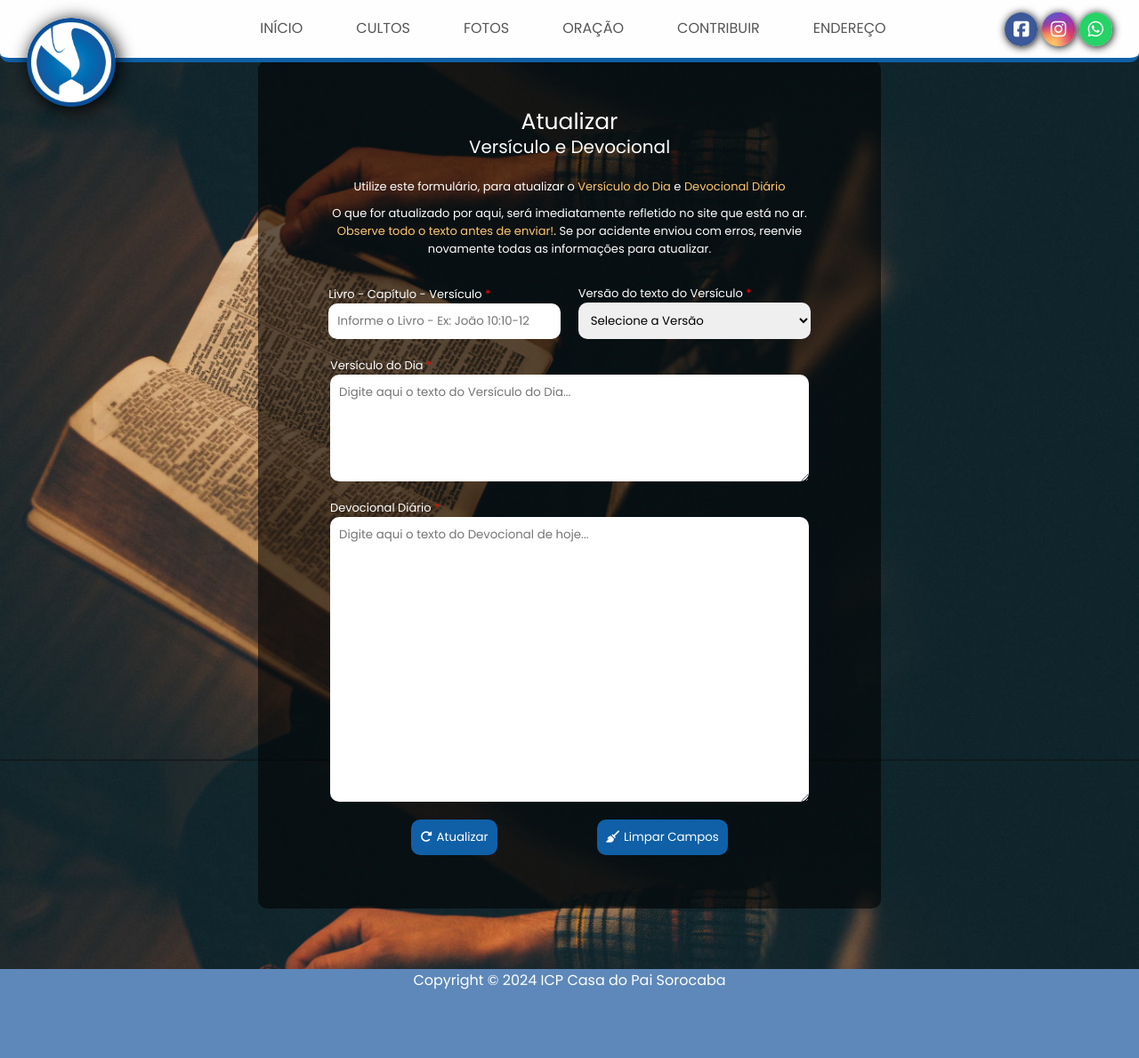
After one commit to wesleyaguiarlopes/site-icp-casa-do-pai-sorocaba, a PHP site: page /atualizar-devocional.html in a window 1280 px wide. The commit adds this page. Shown: the whole page at 89% size. Run offline with PHP 8.4, Linux system fonts and the light colour scheme; some libraries are stand-ins or nearby versions.

Commit message:
Creates the Verse of the Day and Daily Devotional editing page with integration with the Database and makes related adjustments

```diff
--- a/assets/css/responsive.css
+++ b/assets/css/responsive.css
@@ -766,3 +766,73 @@
         }
     }
 }
+
+/* daily devotional page - devocional.html */
+
+@media (max-width: 720px) {
+
+    #daily-devotional {
+
+        .container-verse {
+            padding: 10px;
+
+            .btn_to-go-back:visited {
+                color: var(--color-level0);
+            }
+        }
+
+        img {
+            width: 100%;
+            margin: 1px 0 0 0;
+        }
+
+        p {
+            line-height: 30px;
+            margin: 0 auto;
+            width: 100%;
+            padding: 15px;
+            text-align: left;
+            font-size: 14px;
+        }
+    }
+}
+
+/* update verse of the day and daily devotional - atualizar-devocional.html */
+
+@media (max-width: 836px) {
+
+    #update-devotional-verse {
+
+        .group {
+            flex-direction: column;
+        }
+
+        form > div > div{
+            width: 93%;
+            margin-bottom: 10px;
+        }
+    }
+}
+
+@media (max-width: 768px) {
+
+    #update-devotional-verse {
+        padding: 40px 5px;
+    }
+}
+
+@media (max-width: 620px) {
+
+    #update-devotional-verse {
+        form {
+            padding: 0px;
+        }
+    }
+}
+
+@media (max-height: 820px) {
+
+    #update-devotional-verse {
+        height: auto;
+    }
+}
--- a/assets/css/style.css
+++ b/assets/css/style.css
@@ -315,7 +315,10 @@ body {
         margin: auto;
         padding: 30px;
         border-radius: 30px;
-        /* color: #fff; */
+
+        display: flex;
+        align-items: center;
+        flex-direction: column;
 
         .title {
             text-align: center;
@@ -338,15 +341,18 @@ body {
         .btn-devotional {
             background-color: var(--color-level1);
             color: var(--color-level3);
-            border-radius: 20px;
+            border-radius: 10px;
             text-decoration: none;
             font-size: 15px;
             font-weight: 300;
             padding: 8px 14px;
-            display: flex;
-            align-items: center;
-            box-shadow: 3px 3px 20px 0 #000;
-            justify-content: center;
+            /* display: flex;
+            align-items: center; */
+            box-shadow: 2px 2px 10px 0 #383838;
+        }
+
+        .btn-devotional:hover {
+            background-color: #2e6ea7
         }
 
         .btn-devotional i {
@@ -1161,3 +1167,137 @@ footer {
     align-items: flex-start;
     justify-content: center;
 }
+
+/* daily devotional page - devocional.html */
+
+#daily-devotional {
+    padding-top: 68px;
+
+    max-width: 768px;
+    margin: 0 auto;
+    border: 0;
+    height: auto;
+    text-align: center;
+
+    .devotional-section-title {
+        font-size: 30px;
+        color: var(--color-level0);
+    }
+
+    img {
+        width: 50%;
+        border-radius: 10px;
+    }
+
+    p {
+        line-height: 30px;
+        margin: 0 auto;
+        width: 100%;
+        padding: 30px;
+        text-align: justify;
+    }
+
+    span {
+        color: var(--color-level1);
+    }
+}
+
+/* update verse of the day and daily devotional - atualizar-devocional.html */
+
+#update-devotional-verse {
+    color: var(--color-level3);
+    background-image: url(/assets/images/devotional-verse/person-meditating-on-the-word.jpg);
+    background-repeat: no-repeat;
+    background-size: cover;
+    background-attachment: fixed;
+    padding-top: 68px;
+    padding-bottom: 68px;
+
+    .title {
+        font-size: 25px;
+    }
+
+    .subtitle {
+        margin-top: -6px;
+        font-size: 20px;
+    }
+
+    .title, .subtitle {
+        font-weight: normal;
+        text-align: center;
+    }
+
+    form {
+        max-width: 700px;
+        margin: auto;
+        border-radius: 10px;
+        background-color: #00000093;
+        padding: 50px;
+        font-size: 13px;
+    }
+
+    .guidelines {
+        text-align: center;
+
+        p {
+            margin: 10px;
+        }
+    }
+
+    form > div {
+        padding: 10px;
+    }
+
+    form > div > div {
+        width: 45%;
+        display: flex;
+        flex-direction: column;
+    }
+
+    input, select, textarea {
+        border: none;
+        border-radius: 10px;
+        padding: 10px;
+    }
+
+    .container-msg {
+        display: flex;
+        flex-direction: column;
+        width: 93%;
+        margin: 0 auto;
+    }
+
+    span {
+        color: #fec66d;
+    }
+
+    .asterisk {
+        color: red;
+    }
+
+    .btn-form, .group {
+        display: flex;
+        align-items: center;
+        justify-content: space-evenly;
+    }
+
+    .btn-form button {
+        background-color: var(--color-level1);
+        border: none;
+        color: var(--color-level3);
+        padding: 10px;
+        border-radius: 10px;
+
+        display: flex;
+        align-items: center;
+        justify-content: space-evenly;
+    }
+
+    .btn-form button:hover {
+        background-color: #3171a8;
+    }
+
+    .btn-form i {
+        margin-right: 5px;
+    }
+}
--- /dev/null
+++ b/atualizar-devocional.html
@@ -0,0 +1,143 @@
+<!DOCTYPE html>
+<html lang="pt-br">
+    <head>
+        <!-- open graph -->
+
+        <!-- open graph - update verse of the day and daily devotional -->
+        <meta property="og:title" content="Atualizar Versículo e Devocional">
+        <meta property="og:type" content="website">
+        <meta property="og:url" content="https://www.comunhaoplenasorocaba.com.br/atualizar-devocional">
+        <meta property="og:description" content="Formulário para atulizar o Versículo do Dia e Devocional Diário">
+        <meta property="og:site_name" content="ICP Casa do Pai Sorocaba">
+        <meta property="og:image" content="/assets/images/open-graph/open-graph_update-devotional-verse.jpg">
+
+        <!-- import -->
+        <link rel="stylesheet" type="text/css" href="assets/css/style.css?v=30">
+        <link rel="stylesheet" type="text/css" href="assets/css/responsive.css?v=30">
+
+        <!-- browser visual settings -->
+        <link rel="icon" type="image/x-icon" href="assets/images/logotipo/logo_icon_icp-casa-do-pai.ico">
+        <title>Atualizar Versículo & Devocional</title>
+        <meta name="description" content="Formulário para atualização diária do Versículo do Dia e Devocional Diário">
+
+        <!-- browser background settings -->
+        <meta charset="utf-8">
+        <meta name="viewport" content="width=device-width, initial-scale=1.0">
+
+        <!-- search engines - SEO -->
+        <meta name="robots" content="no-index, no-follow">
+        <meta name="rating" content="general">
+
+        <!-- additional information -->
+        <meta name="copyright" content="© 2024 Igreja Comunhão Plena">
+        <meta name="author" content="Evandro Lopes">
+        <meta name="author" content="Wesley Lopes">
+
+        <!-- import CDN icons -->
+        <script src="https://kit.fontawesome.com/d5ee391d5f.js" crossorigin="anonymous"></script>
+
+        <!-- import CDN jquery -->
+        <script src="https://cdnjs.cloudflare.com/ajax/libs/jquery/3.7.1/jquery.min.js" integrity="sha512-v2CJ7UaYy4JwqLDIrZUI/4hqeoQieOmAZNXBeQyjo21dadnwR+8ZaIJVT8EE2iyI61OV8e6M8PP2/4hpQINQ/g==" crossorigin="anonymous" referrerpolicy="no-referrer"></script>
+    </head>
+    <body>
+        <header class="navigation-menu">
+            <div class="container-menu limit-width">
+                <div class="container-logo">
+                    <a href="https://www.comunhaoplenasorocaba.com.br">
+                        <img class="logo" src="assets/images/logotipo/logo_icp-casa-do-pai.png" alt="Logo da ICP Casa do Pai" title="ICP Casa do Pai Sorocaba">
+                    </a>
+                </div>
+                <nav class="nav-bar">
+                    <ul>
+                        <li class="nav-items"><a href="https://www.comunhaoplenasorocaba.com.br">início</a></li>
+                        <li class="nav-items"><a href="#cultos">cultos</a></li>
+                        <li class="nav-items"><a href="#galeria-de-fotos">fotos</a></li>
+                        <li class="nav-items"><a href="#pedido-de-oracao">oração</a></li>
+                        <li class="nav-items"><a href="#contribuir">contribuir</a></li>
+                        <li class="nav-items"><a href="#local">endereço</a></li>
+                    </ul>
+                </nav>
+                <div class="social-bar">
+                    <a class="icon-facebook" href="https://www.facebook.com/comunhaoplenasorocaba" target="_blank"><i class="fa-brands fa-square-facebook"></i></a>
+                    <a class="icon-instagram" href="https://www.instagram.com/comunhaoplenasorocaba" target="_blank"><i class="fa-brands fa-instagram"></i></a>
+                    <a class="icon-whatsapp" href="https://wa.me/5515996569553" target="_blank"><i class="fa-brands fa-whatsapp"></i></a>
+                </div>
+                <button class="mobile-menu">
+                    <i class="fa-solid fa-bars"></i>
+                </button>
+            </div>
+            <div class="mobile-nav-bar">
+                <ul>
+                    <li class="mobile-nav-items border-bottom"><a href="https://www.comunhaoplenasorocaba.com.br">início</a></li>
+                    <li class="mobile-nav-items border-bottom"><a href="#cultos">cultos</a></li>
+                    <li class="mobile-nav-items border-bottom"><a href="#galeria-de-fotos">fotos</a></li>
+                    <li class="mobile-nav-items border-bottom"><a href="#pedido-de-oracao">pedir oração</a></li>
+                    <li class="mobile-nav-items border-bottom"><a href="#contribuir">contribuir</a></li>
+                    <li class="mobile-nav-items border-bottom"><a href="#local">onde estamos</a></li>
+                </ul>
+            </div>
+        </header>
+
+        <main id="content">
+            <section id="update-devotional-verse">
+                <form action="/assets/php/update-devotional-verse.php" method="POST">
+                    <h2 class="title">Atualizar</h2>
+                    <h3 class="subtitle">Versículo e Devocional</h3>
+                    <div class="guidelines">
+                        <p>Utilize este formulário, para atualizar o <span>Versículo do Dia</span> e <span>Devocional Diário</span></p>
+                        <p>O que for atualizado por aqui, será imediatamente refletido no site que está no ar. <span>Observe todo o texto antes de enviar!</span>. Se por acidente enviou com erros, reenvie novamente todas as informações para atualizar.</p>
+                    </div>
+                    <div class="group">
+                        <div class="items-form">
+                            <label for="bible-book">Livro - Capítulo - Versículo
+                                <span class="asterisk">*</span>
+                            </label>
+                            <input type="text" name="bible-book" placeholder="Informe o Livro - Ex: João 10:10-12" required>
+                        </div>
+                        <div class="items-form">
+                            <label for="bible-version">Versão do texto do Versículo
+                                <span class="asterisk">*</span>
+                            </label>
+                            <select name="bible-version" required>
+                                <option value="">Selecione a Versão</option>
+                                <option value="ARA">ARA - Almeida Revista e Atualizada</option>
+                                <option value="ARC">ARC - Almeida Revista e Corrigida</option>
+                                <option value="NTLH">NTLH - Nova Tradução na Linguagem de Hoje</option>
+                                <option value="NVI">NVI - Nova Versão Internacional</option>
+                                <option value="NVT">NVT - Nova Versão Transformadora</option>
+                            </select>
+                        </div>
+                    </div>
+                    <div class="container-msg">
+                        <label for="text-verse-of-the-day">Versículo do Dia
+                            <span class="asterisk">*</span>
+                        </label>
+                        <textarea name="text-verse-of-the-day" rows="5" placeholder="Digite aqui o texto do Versículo do Dia..." required></textarea>
+                    </div>
+                    <div class="container-msg">
+                        <label for="daily-devotional-text">Devocional Diário
+                            <span class="asterisk">*</span>
+                        </label>
+                        <textarea name="daily-devotional-text" rows="15" placeholder="Digite aqui o texto do Devocional de hoje..." required></textarea>
+                    </div>
+                    <div class="btn-form">
+                        <button type="submit" name="btn_update-devotional-verse" title="Clique para Atualizar o Versículo do Dia e o Devocional Diário">
+                            <i class="fa-solid fa-rotate-right"></i>
+                            Atualizar
+                        </button>
+                        <button type="reset" title="Clique para Limpar os Campos">
+                            <i class="fa-solid fa-broom"></i>
+                            Limpar Campos
+                        </button>
+                    </div>
+                </form>
+            </section>
+        </main>
+        <footer>
+            <p>Copyright © 2024 ICP Casa do Pai Sorocaba</p>
+        </footer>
+
+        <!-- import javascript -->
+        <script src="assets/js/script.js"></script>
+    </body>
+</html>
```
Also changed, not shown: assets/php/update-devotional-verse.php (added, +38 -0 lines), devocional.html (+24 -12 lines), index.html (+16 -8 lines), .htaccess, assets/images/banner_campaigns-and-cults/2024/banner_strong-friday-curse-breaker.jpeg (added), assets/images/banner_campaigns-and-cults/2024/banner_strong-friday-lamp-and-olive-oil-campaign.jpeg (deleted), assets/images/devotional-verse/person-meditating-on-the-word.jpg (added), assets/images/open-graph/open-graph_daily-devotional.jpg (added), assets/images/open-graph/open-graph_icp-sorocaba.jpg (added), assets/images/open-graph/open-graph_update-devotional-verse.jpg (added).
